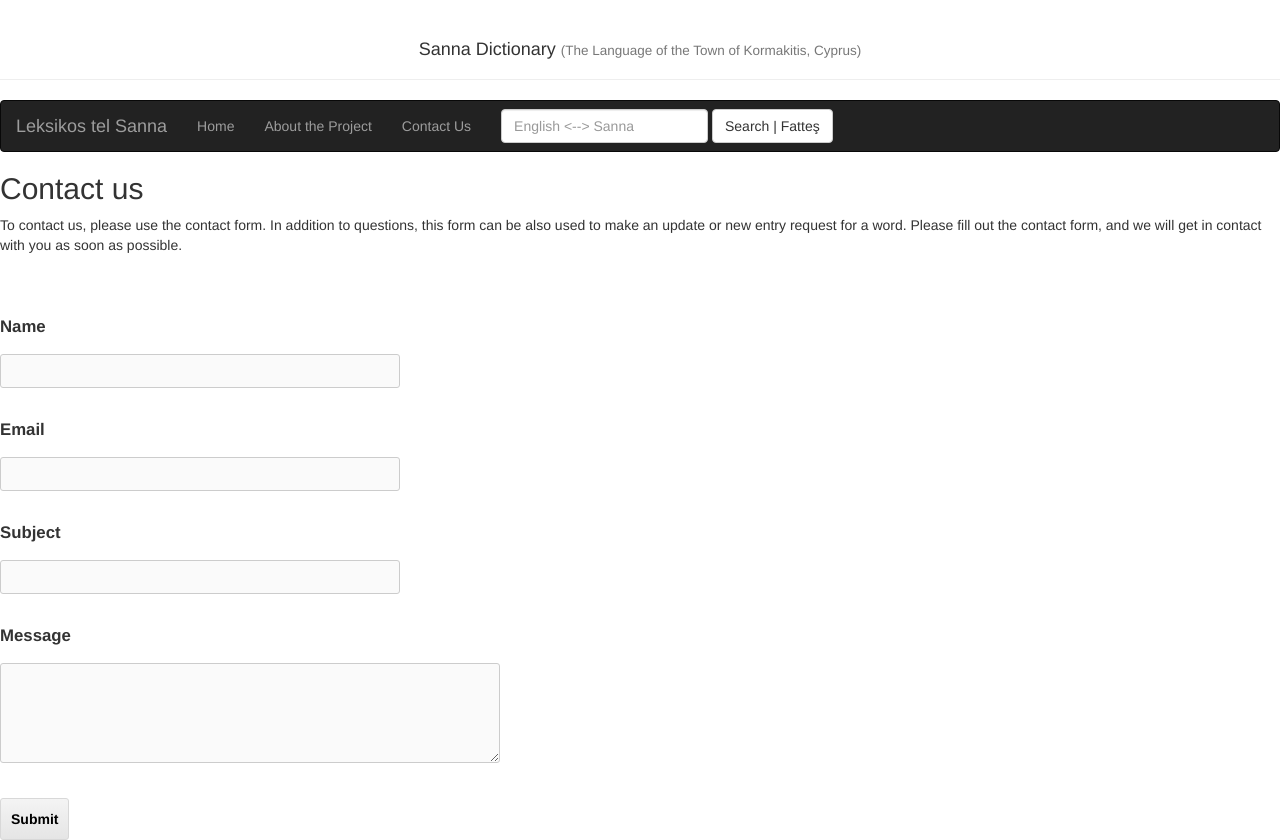
After one commit to wmsimmons/LangApps, a Flask app: page /contact in a window 1280 px wide. The commit adds this page. Run offline with Flask 2, Linux system fonts and the light colour scheme; some libraries are stand-ins or nearby versions.

Commit message:
changed syntax, added contact form

```diff
--- /dev/null
+++ b/sanna/sannadictsite/form.py
@@ -0,0 +1,10 @@
+from flask_wtf import FlaskForm
+from wtforms import TextField, TextAreaField, SubmitField
+from wtforms.validators import InputRequired
+
+class ContactForm(FlaskForm):
+	name = TextField("Name",  [InputRequired()])
+	email = TextField("Email",  [InputRequired()])
+	subject = TextField("Subject",  [InputRequired()])
+	message = TextAreaField("Message",  [InputRequired()])
+	submit = SubmitField("Submit")
--- a/sanna/sannadictsite/main.py
+++ b/sanna/sannadictsite/main.py
@@ -1,17 +1,30 @@
 import os
-from flask import Flask
+from flask import Flask, flash
 from flask_bootstrap import Bootstrap
-from flask import render_template, request
+from flask import render_template, request, url_for
 from flask_pymongo import PyMongo
+from wtforms.validators import InputRequired
+from form import ContactForm
+
+from flask.ext.mail import Message, Mail
 
 #command to run app locally C:\Python34 .\python.exe C:\Users\langu\Desktop\qafasTaMalti\sanna\sannadictsite\main.py
 
 app = Flask(__name__)
 Bootstrap(app)
+mail = Mail()
 
+app.config['SECRET_KEY'] = '3bjd&hdj3%7@hdmSAN&**NA&**DICT&**%$324d'
 app.config['MONGO_DBNAME'] = 'sanna'
 app.config['MONGO_URI'] = 'mongodb://sanna:sanna@ds131109.mlab.com:31109/sanna'
 
+app.config["MAIL_SERVER"] = "smtp.gmail.com"
+app.config["MAIL_PORT"] = 465
+app.config["MAIL_USE_SSL"] = True
+app.config["MAIL_USERNAME"] = 'user'
+app.config["MAIL_PASSWORD"] = 'password'
+
+mail.init_app(app)
 mongo = PyMongo(app)
 
 @app.route('/', methods=['GET', 'POST'])
@@ -34,10 +47,25 @@ def resultDisplay():
 def aboutProj():
 	return render_template('aboutProject.html')
 
-@app.route('/contactus')
-def contactUs():
-	return render_template('contactUs.html')
+@app.route('/contact', methods=['GET', 'POST'])
+def contact():
+    form = ContactForm()
+    if request.method == 'POST':
+        if form.validate() == False:
+            flash('All fields are required.')
+            return render_template('contact.html', form=form)
+        else:
+            msg = Message(form.subject.data, sender='contact@example.com', recipients=['your_email@example.com'])
+            msg.body = """
+            From: {} <{}>
+            {}
+            """.format(form.name.data, form.email.data, form.message.data)
+            mail.send(msg)
 
+            return 'Form posted.'
+
+    elif request.method == 'GET':
+        return render_template('contact.html', form=form)
 
 """MUST be at end of program"""
 if __name__ == '__main__':
--- a/sanna/sannadictsite/static/style.css
+++ b/sanna/sannadictsite/static/style.css
@@ -1,18 +1,78 @@
 /*site.css*/
 /*the website is http://wkeil1171710.altervista.org/index.html*/
-
-
-header {
-	font-family: 'Times New Roman', serif;
-	border: solid 1px #003300;
-	color: #F0FFFF;
-}
-
 
 h4 {
 	text-align:center;
 }
 
-#searchbox {
-	text-align: center;
+/* Contact form */
+form label {
+  font-size: 1.2em;
+  font-weight: bold;
+  display: block;
+  padding: 10px 0;
 }
+
+form input#name,
+form input#email,
+form input#subject {
+  width: 400px;
+  background-color: #fafafa;
+  -webkit-border-radius: 3px;
+     -moz-border-radius: 3px;
+          border-radius: 3px;
+  border: 1px solid #cccccc;
+  padding: 5px;
+  font-size: 1.1em;
+}
+
+form textarea#message {
+  width: 500px;
+  height: 100px;
+  background-color: #fafafa;
+  -webkit-border-radius: 3px;
+     -moz-border-radius: 3px;
+          border-radius: 3px;
+  border: 1px solid #cccccc;
+  margin-bottom: 10px;
+  padding: 5px;
+  font-size: 1.1em;
+}
+
+form input#submit {
+  display: block;
+  -webkit-border-radius: 3px;
+     -moz-border-radius: 3px;
+          border-radius: 3px;
+  border:1px solid #d8d8d8;
+  padding: 10px;
+  font-weight:bold;
+  text-align: center;
+  color: #000000;
+  background-color: #f4f4f4;
+  background-image: -webkit-gradient(linear, left top, left bottom, color-stop(0%, #f4f4f4), color-stop(100%, #e5e5e5));
+  background-image: -webkit-linear-gradient(top, #f4f4f4, #e5e5e5);
+  background-image: -moz-linear-gradient(top, #f4f4f4, #e5e5e5);
+  background-image: -ms-linear-gradient(top, #f4f4f4, #e5e5e5);
+  background-image: -o-linear-gradient(top, #f4f4f4, #e5e5e5);
+  background-image: linear-gradient(top, #f4f4f4, #e5e5e5);filter:progid:DXImageTransform.Microsoft.gradient(GradientType=0,startColorstr=#f4f4f4, endColorstr=#e5e5e5);
+}
+
+form input#submit:hover{
+  cursor: pointer;
+  border:1px solid #c1c1c1;
+  background-color: #dbdbdb;
+  background-image: -webkit-gradient(linear, left top, left bottom, color-stop(0%,#dbdbdb), color-stop(100%, #cccccc));
+  background-image: -webkit-linear-gradient(top, #dbdbdb, #cccccc);
+  background-image: -moz-linear-gradient(top, #dbdbdb, #cccccc);
+  background-image: -ms-linear-gradient(top, #dbdbdb, #cccccc);
+  background-image: -o-linear-gradient(top, #dbdbdb, #cccccc);
+  background-image: linear-gradient(top, #dbdbdb, #cccccc);filter:progid:DXImageTransform.Microsoft.gradient(GradientType=0,startColorstr=#dbdbdb, endColorstr=#cccccc);
+}
+
+/* Message flashing */
+.flash {
+  background-color: #FBB0B0;
+  padding: 10px;
+  width: 400px;
+}
--- /dev/null
+++ b/sanna/sannadictsite/templates/contact.html
@@ -0,0 +1,48 @@
+{% extends "index.html" %}
+
+{% for message in get_flashed_messages() %}
+  <div class="flash">{{ message }}</div>
+{% endfor %}
+
+
+{% block content %}
+
+<h2>Contact us</h2>
+
+<p>
+	To contact us, please use the contact form. In addition to questions, this form can be also used to make an update or new entry request for a word. Please fill out the contact form, and we will get in contact with you as soon as possible.
+</p>
+
+  <form action="{{ url_for('contact') }}" method=post>
+   	{{ form.hidden_tag() }}
+
+   	<br>
+	<br>
+
+    {{ form.name.label }}
+    {{ form.name }}
+   	<br>
+   	<br>
+
+    {{ form.email.label }}
+    {{ form.email }}
+   	<br>
+   	<br>
+
+   	{{ form.subject.label }}
+    {{ form.subject }}
+
+    <br>
+    <br>
+
+    {{ form.message.label }}
+    {{ form.message }}
+
+   	<br>
+   	<br>
+
+    {{ form.submit }}
+
+
+  </form>
+{% endblock %}
--- a/sanna/sannadictsite/templates/index.html
+++ b/sanna/sannadictsite/templates/index.html
@@ -3,11 +3,12 @@
 <html>
 	<head>
 		<title></title>
-		<link rel="stylesheet" href="/static/bootstrap.min.css" media="screen">
+		<script src="{{ url_for('static', filename='bootstrap.js') }}"></script>
+
+			<link rel="stylesheet" href="{{ url_for('static', filename='bootstrap.min.css') }}" media="screen">
+			<link rel="stylesheet" type="text/css" href="{{ url_for('static', filename='style.css') }}">
 
 	</head>
-
-	<link rel="stylesheet" type="text/css" href="{{ url_for('static', filename='style.css') }}">
 
 	<div class="page-header">
   		<h4 align="center"> Sanna Dictionary <small>(The Language of the Town of Kormakitis, Cyprus)</small></h4>
@@ -23,7 +24,7 @@
 	     <ul class="nav navbar-nav">
 	     	<li role="navigation"><a href="/">Home</a></li>
 			<li role="navigation"><a href="/aboutproject">About the Project</a></li>
-			<li role="navigation"><a href="/contactus">Contact Us</a></li>
+			<li role="navigation"><a href="/contact">Contact Us</a></li>
 	     </ul>
 	     <form class="navbar-form navbar-left" method="GET" role="search" action="/results">
 			<div class="form-group">
@@ -33,6 +34,7 @@
 		</form>
 	   </div>
 	</nav>
+	{% block content %}{% endblock %}
 
 </body>
 
```
Also changed, not shown: sanna/sannadictsite/templates/aboutProject.html (+3 -36 lines), sanna/sannadictsite/templates/contactUs.html (deleted, +0 -62 lines), sanna/sannadictsite/templates/results.html (+4 -33 lines), sanna/sannadictsite/templates/word.html (+3 -35 lines).
